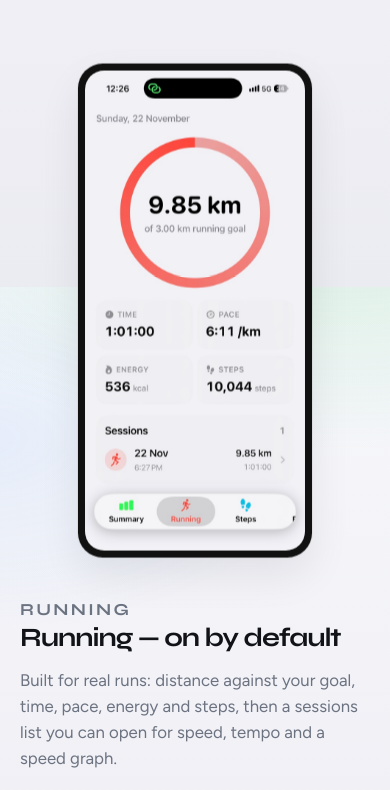
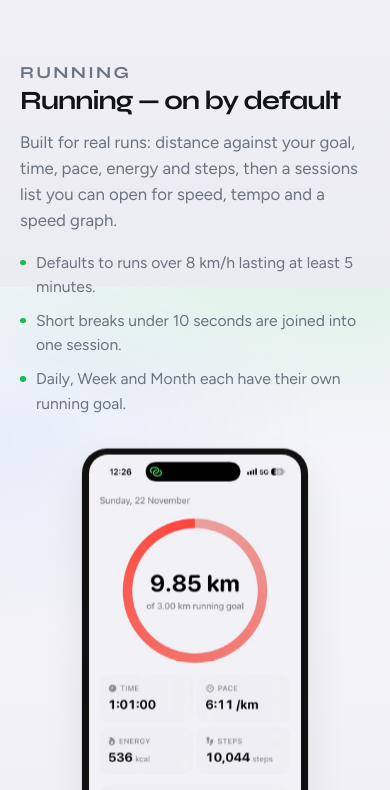
Before and after one commit to mujassir/mujassir, a plain HTML site: page docs/runcheck/index.html in a window 390 px wide. Shown: the part 2245-3035 px from the top of the page. Drawn offline with Linux system fonts and the light colour scheme.

Commit message:
Lay out RunCheck feature copy and screenshots side by side.
Reorder showcase markup and tighten the grid so detail sits beside the phone, with cache-busting for Cloudflare.

Co-authored-by: Cursor <cursoragent@cursor.com>

```diff
--- a/docs/runcheck/index.html
+++ b/docs/runcheck/index.html
@@ -22,7 +22,7 @@
   <link rel="preconnect" href="https://fonts.googleapis.com">
   <link rel="preconnect" href="https://fonts.gstatic.com" crossorigin>
   <link href="https://fonts.googleapis.com/css2?family=Figtree:wght@400;500;600;700&family=Syne:wght@700;800&display=swap" rel="stylesheet">
-  <link rel="stylesheet" href="styles.css">
+  <link rel="stylesheet" href="styles.css?v=20261126">
 </head>
 <body>
   <a class="skip" href="#main">Skip to content</a>
@@ -86,11 +86,6 @@
       </div>
 
       <article class="showcase reveal" id="summary">
-        <div class="showcase__media">
-          <div class="phone">
-            <img src="screenshots/summary-week.jpg" alt="Summary week view with activity rings for walk, jog and run" width="598" height="1300" loading="lazy">
-          </div>
-        </div>
         <div class="showcase__copy">
           <p class="showcase__label" style="--tab: var(--accent)">Overview</p>
           <h3>Summary</h3>
@@ -101,14 +96,14 @@
             <li>Open a week to see each day side by side when you want the detail.</li>
           </ul>
         </div>
+        <div class="showcase__media">
+          <div class="phone">
+            <img src="screenshots/summary-week.jpg" alt="Summary week view with activity rings for walk, jog and run" width="598" height="1300" loading="lazy">
+          </div>
+        </div>
       </article>
 
       <article class="showcase showcase--flip reveal" id="running">
-        <div class="showcase__media">
-          <div class="phone">
-            <img src="screenshots/running-daily.jpg" alt="Running tab daily view with distance ring, pace and sessions" width="598" height="1300" loading="lazy">
-          </div>
-        </div>
         <div class="showcase__copy">
           <p class="showcase__label" style="--tab: #e85d4c">Running</p>
           <h3>Running — on by default</h3>
@@ -119,14 +114,14 @@
             <li>Daily, Week and Month each have their own running goal.</li>
           </ul>
         </div>
+        <div class="showcase__media">
+          <div class="phone">
+            <img src="screenshots/running-daily.jpg" alt="Running tab daily view with distance ring, pace and sessions" width="598" height="1300" loading="lazy">
+          </div>
+        </div>
       </article>
 
       <article class="showcase reveal" id="jogging">
-        <div class="showcase__media">
-          <div class="phone">
-            <img src="screenshots/jogging-week.jpg" alt="Jogging tab week view with week picker and distance goal ring" width="598" height="1300" loading="lazy">
-          </div>
-        </div>
         <div class="showcase__copy">
           <p class="showcase__label" style="--tab: #f08a24">Jogging</p>
           <h3>Jogging — easy pace, still counted</h3>
@@ -137,14 +132,14 @@
             <li>Week and month pickers make it easy to compare softer weeks.</li>
           </ul>
         </div>
+        <div class="showcase__media">
+          <div class="phone">
+            <img src="screenshots/jogging-week.jpg" alt="Jogging tab week view with week picker and distance goal ring" width="598" height="1300" loading="lazy">
+          </div>
+        </div>
       </article>
 
       <article class="showcase showcase--flip reveal" id="walk">
-        <div class="showcase__media">
-          <div class="phone">
-            <img src="screenshots/walk-week.jpg" alt="Walk tab week view with distance against walk goal" width="598" height="1300" loading="lazy">
-          </div>
-        </div>
         <div class="showcase__copy">
           <p class="showcase__label" style="--tab: #3b82f6">Walk</p>
           <h3>Walk — purposeful walks, not fidgeting</h3>
@@ -155,14 +150,14 @@
             <li>Week view is useful for long walking weeks against a kilometre goal.</li>
           </ul>
         </div>
+        <div class="showcase__media">
+          <div class="phone">
+            <img src="screenshots/walk-week.jpg" alt="Walk tab week view with distance against walk goal" width="598" height="1300" loading="lazy">
+          </div>
+        </div>
       </article>
 
       <article class="showcase reveal" id="steps">
-        <div class="showcase__media">
-          <div class="phone">
-            <img src="screenshots/steps-daily.jpg" alt="Steps tab daily view with step ring, distance and energy" width="598" height="1300" loading="lazy">
-          </div>
-        </div>
         <div class="showcase__copy">
           <p class="showcase__label" style="--tab: #5bb8e8">Steps</p>
           <h3>Steps — the full day total</h3>
@@ -173,14 +168,14 @@
             <li>By-each-day views help spot quiet weekdays vs active ones.</li>
           </ul>
         </div>
+        <div class="showcase__media">
+          <div class="phone">
+            <img src="screenshots/steps-daily.jpg" alt="Steps tab daily view with step ring, distance and energy" width="598" height="1300" loading="lazy">
+          </div>
+        </div>
       </article>
 
       <article class="showcase showcase--flip reveal" id="energy">
-        <div class="showcase__media">
-          <div class="phone">
-            <img src="screenshots/energy-month.jpg" alt="Energy tab month view with kcal goal and breakdown by walk, jog and run" width="598" height="1300" loading="lazy">
-          </div>
-        </div>
         <div class="showcase__copy">
           <p class="showcase__label" style="--tab: #8b5cf6">Energy</p>
           <h3>Energy — kcal with a breakdown</h3>
@@ -191,14 +186,14 @@
             <li>Month view is a quick check against a bigger kcal target.</li>
           </ul>
         </div>
+        <div class="showcase__media">
+          <div class="phone">
+            <img src="screenshots/energy-month.jpg" alt="Energy tab month view with kcal goal and breakdown by walk, jog and run" width="598" height="1300" loading="lazy">
+          </div>
+        </div>
       </article>
 
       <article class="showcase reveal" id="you">
-        <div class="showcase__media">
-          <div class="phone">
-            <img src="screenshots/you-tabs.jpg" alt="You tab showing toggles for Running, Jogging, Walk, Steps and Energy" width="598" height="1300" loading="lazy">
-          </div>
-        </div>
         <div class="showcase__copy">
           <p class="showcase__label" style="--tab: var(--ink)">You</p>
           <h3>You — tabs, goals and units</h3>
@@ -209,6 +204,11 @@
             <li><strong>Units &amp; pace</strong> — km or miles, body weight, and where jog vs run starts.</li>
             <li><strong>Apple Health</strong> — access status and a shortcut into the Health app.</li>
           </ul>
+        </div>
+        <div class="showcase__media">
+          <div class="phone">
+            <img src="screenshots/you-tabs.jpg" alt="You tab showing toggles for Running, Jogging, Walk, Steps and Energy" width="598" height="1300" loading="lazy">
+          </div>
         </div>
       </article>
 
--- a/docs/runcheck/styles.css
+++ b/docs/runcheck/styles.css
@@ -333,35 +333,41 @@ a {
 
 .showcase {
   display: grid;
-  grid-template-columns: minmax(0, 0.9fr) minmax(0, 1.1fr);
-  gap: clamp(1.5rem, 4vw, 3.5rem);
+  grid-template-columns: minmax(0, 1.15fr) minmax(220px, 0.85fr);
+  gap: clamp(1.75rem, 4vw, 3.75rem);
   align-items: center;
-  margin: 0 0 4.5rem;
+  margin: 0 0 4.75rem;
 }
 
 .showcase:last-of-type {
   margin-bottom: 2.5rem;
 }
 
-.showcase--flip .showcase__media {
+.showcase--flip .showcase__copy {
   order: 2;
 }
 
-.showcase--flip .showcase__copy {
+.showcase--flip .showcase__media {
   order: 1;
 }
 
 .showcase__media {
   display: flex;
   justify-content: center;
+  align-items: center;
 }
 
 .showcase__media .phone {
   animation: float 6s ease-in-out infinite;
 }
 
+.showcase__media .phone img {
+  max-height: min(68vh, 620px);
+}
+
 .showcase__copy {
-  max-width: 34rem;
+  max-width: 36rem;
+  min-width: 0;
 }
 
 .showcase__label {
@@ -689,14 +695,21 @@ a {
     -webkit-overflow-scrolling: touch;
   }
 
+  .privacy-cta {
+    grid-template-columns: 1fr;
+  }
+}
+
+@media (max-width: 760px) {
   .showcase,
   .showcase--flip {
     grid-template-columns: 1fr;
+    gap: 1.5rem;
     margin-bottom: 3.25rem;
   }
 
-  .showcase--flip .showcase__media,
-  .showcase--flip .showcase__copy {
+  .showcase--flip .showcase__copy,
+  .showcase--flip .showcase__media {
     order: unset;
   }
 
@@ -705,11 +718,7 @@ a {
   }
 
   .showcase__media .phone img {
-    max-height: min(58vh, 480px);
-  }
-
-  .privacy-cta {
-    grid-template-columns: 1fr;
+    max-height: min(56vh, 460px);
   }
 }
 
```
